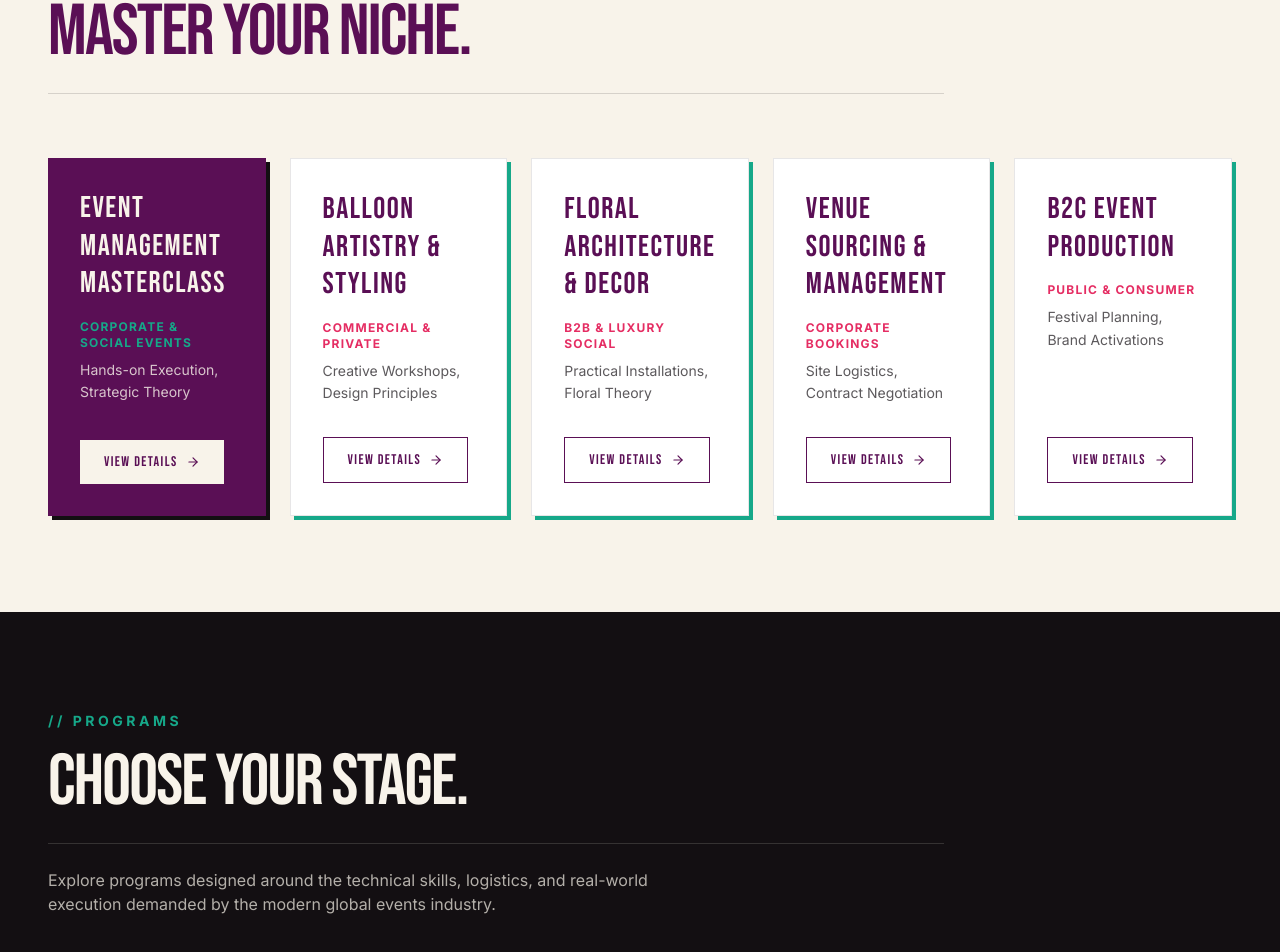
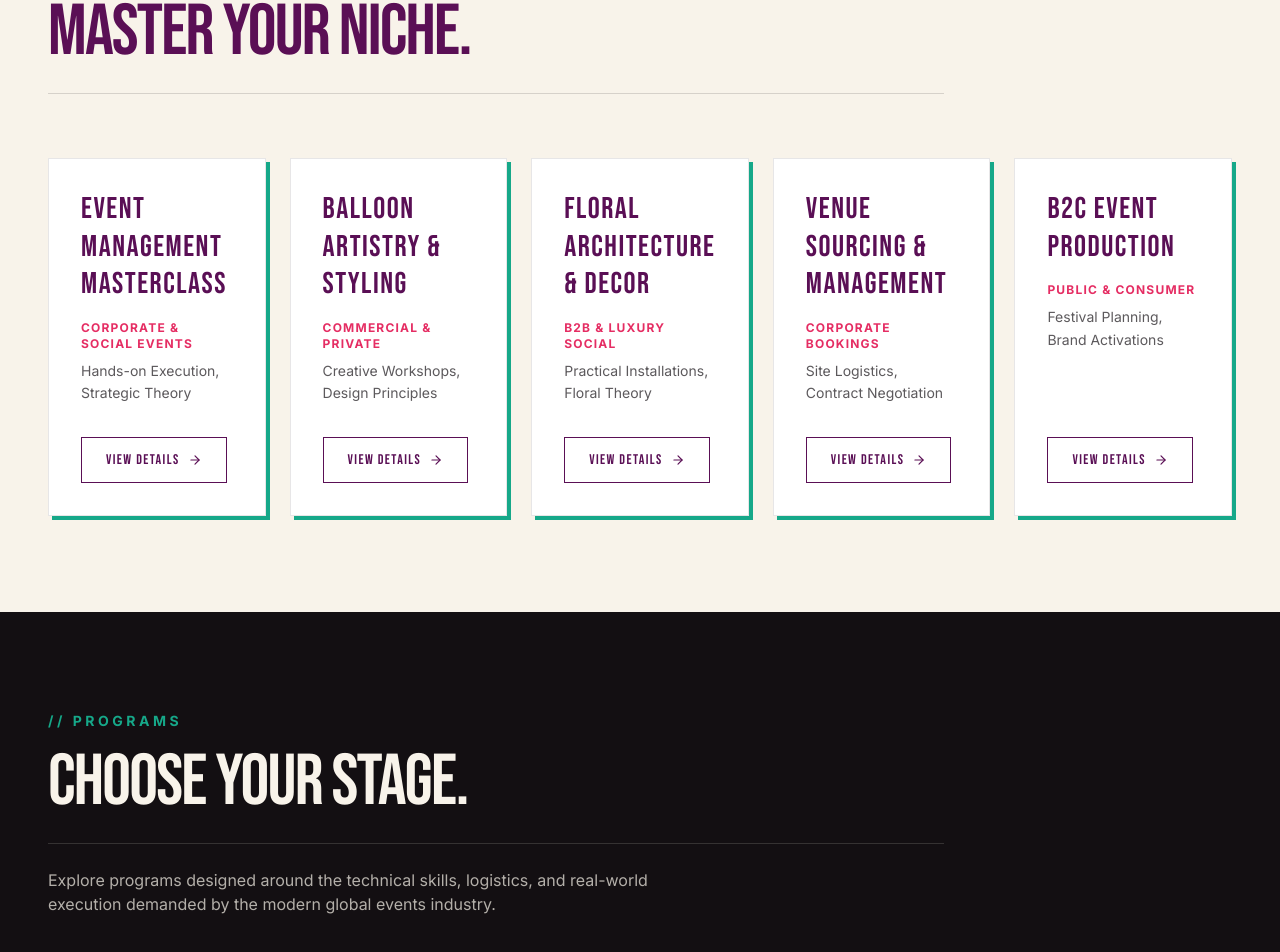
Before and after one commit to rameezwangde/iiem-v2, a React (Vite) app: page / in a window 1280 px wide. Shown: the part 1857-2809 px from the top of the page. Built offline with nearby package versions, Linux system fonts and the light colour scheme.

Commit message:
feat: implement home page with hero, about, and specialized training sections

```diff
--- a/src/pages/Home.jsx
+++ b/src/pages/Home.jsx
@@ -210,11 +210,11 @@ const Home = () => {
 
  <div className="grid grid-cols-1 sm:grid-cols-2 lg:grid-cols-3 xl:grid-cols-5 gap-6 mt-12">
  {/* Item 1 */}
- <div className="bg-brand-purple p-8 flex flex-col items-start neo-shadow group hover:-translate-y-2 transition-transform duration-300">
- <h3 className="font-display text-3xl text-brand-cream mb-4 leading-tight">Event Management Masterclass</h3>
- <p className="font-sans font-bold text-brand-teal text-xs mb-2 uppercase tracking-widest">Corporate & Social Events</p>
- <p className="font-sans text-brand-cream/80 text-sm mb-8 leading-relaxed">Hands-on Execution, Strategic Theory</p>
- <Link to="/course-details" className="mt-auto px-6 py-3 bg-brand-cream text-brand-purple font-display text-sm tracking-widest hover:bg-brand-teal hover:text-white transition-colors flex items-center gap-2">
+ <div className="bg-white p-8 flex flex-col items-start border border-brand-textDark/10 neo-shadow-teal group hover:-translate-y-2 transition-transform duration-300">
+ <h3 className="font-display text-3xl text-brand-purple mb-4 leading-tight">Event Management Masterclass</h3>
+ <p className="font-sans font-bold text-brand-magenta text-xs mb-2 uppercase tracking-widest">Corporate & Social Events</p>
+ <p className="font-sans text-brand-textDark/70 text-sm mb-8 leading-relaxed">Hands-on Execution, Strategic Theory</p>
+ <Link to="/course-details" className="mt-auto px-6 py-3 border border-brand-purple text-brand-purple font-display text-sm tracking-widest hover:bg-brand-purple hover:text-white transition-colors flex items-center gap-2">
  VIEW DETAILS <ArrowRight size={14} />
  </Link>
  </div>
```
